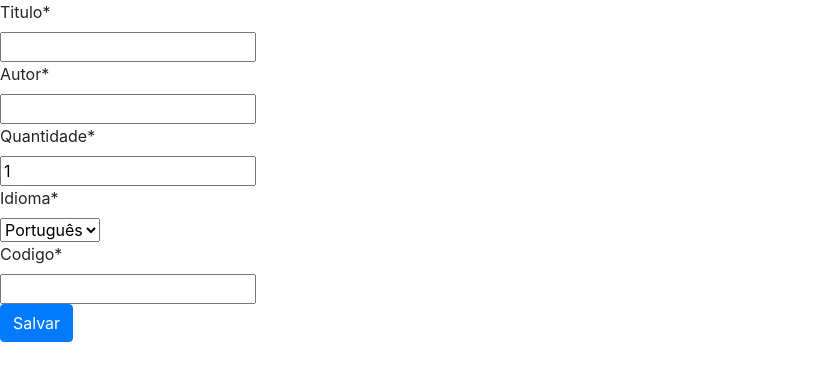
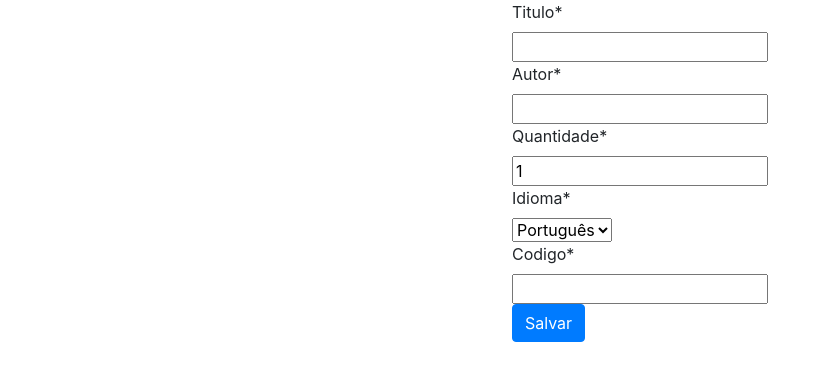
Before and after one commit to mateus-ferreira/projetoDjango, a Django app: page /cadastrarLivro in a window 1280 px wide. Shown: the part 54-435 px from the top of the page, without its empty margins (0-831 px from the left). Run offline with Django 3.2, Linux system fonts and the light colour scheme; the visitor is signed in with stand-in values (Sample User, id 1); parts of the project's set-up code (start-up, migrations or seed data) failed here and were passed over; some libraries are stand-ins or nearby versions.

Commit message:
Add files via upload

```diff
--- a/biblioteca/templates/biblioteca/cadastrarAluno.html
+++ b/biblioteca/templates/biblioteca/cadastrarAluno.html
@@ -2,5 +2,7 @@
 
 {% load crispy_forms_tags %}
 {% block content %}
+<div class="d-flex justify-content-center">
 	{% crispy form %}
+</div>
 {% endblock %}
--- a/biblioteca/templates/biblioteca/cadastrarEmprestimo.html
+++ b/biblioteca/templates/biblioteca/cadastrarEmprestimo.html
@@ -2,5 +2,7 @@
 
 {% load crispy_forms_tags %}
 {% block content %}
+<div class="d-flex justify-content-center">
 	{% crispy form %}
+</div>
 {% endblock %}
--- a/biblioteca/templates/biblioteca/cadastrarLivro.html
+++ b/biblioteca/templates/biblioteca/cadastrarLivro.html
@@ -2,5 +2,7 @@
 
 {% load crispy_forms_tags %}
 {% block content %}
+<div class="d-flex justify-content-center">
 	{% crispy form %}
+</div>
 {% endblock %}
```
